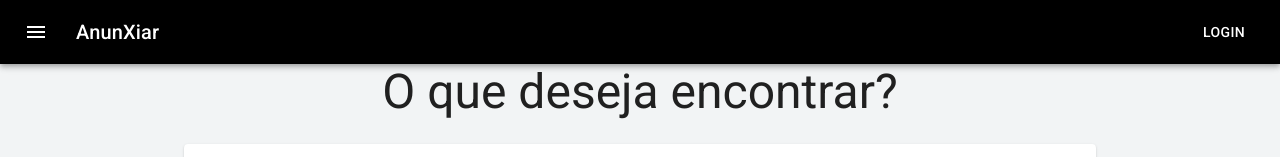
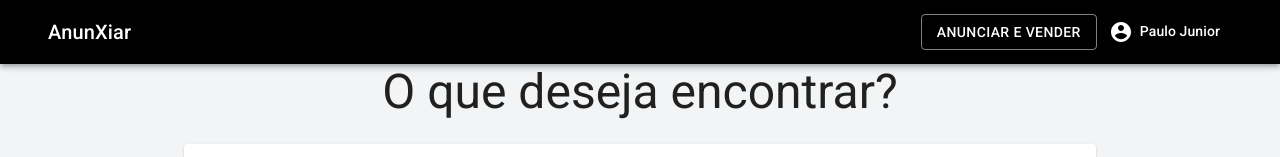
Before and after one commit to paulojrc52/anunxiar, a Next.js app: page / in a window 1280 px wide. Shown: the top 157 px of the page. Built offline with nearby package versions, Linux system fonts and the light colour scheme.

Commit message:
Header - Container + menu user

```diff
--- a/src/components/Header.js
+++ b/src/components/Header.js
@@ -1,5 +1,13 @@
-import React from 'react'
-import { makeStyles } from '@material-ui/core'
+import React, { useState } from 'react'
+import {
+  Avatar,
+  Container,
+  Divider,
+  makeStyles,
+  Menu,
+  MenuItem
+} from '@material-ui/core'
+
 import {
   AppBar,
   Toolbar,
@@ -8,7 +16,9 @@ import {
 } from '@material-ui/core'
 
 import IconButton from '@material-ui/core/IconButton'
-import MenuIcon from '@material-ui/icons/Menu'
+
+import Link from 'next/link'
+import { AccountCircle } from '@material-ui/icons'
 
 const useStyles = makeStyles((theme) => ({
   root: {
@@ -20,25 +30,67 @@ const useStyles = makeStyles((theme) => ({
   title: {
     flexGrow: 1,
   },
+  userName: {
+    marginLeft: '7px',
+  },
+  divider: {
+    margin: '8px 0'
+  }
 }))
 
 function ButtonAppBar() {
   const classes = useStyles()
+  const [ anchorUserMenu, setAnchorUserMenu ] = useState(false)
+
+  const openUserMenu = Boolean(anchorUserMenu)
 
   return (
-    <div className={classes.root}>
+    <>
       <AppBar position='static'>
-        <Toolbar>
-          <IconButton edge='start' className={classes.menuButton} color='inherit' aria-label='menu'>
-            <MenuIcon />
-          </IconButton>
-          <Typography variant='h6' className={classes.title}>
-            AnunXiar
-          </Typography>
-          <Button color='inherit'>Login</Button>
-        </Toolbar>
+        <Container maxWidth='lg'>
+          <Toolbar>
+            <Typography variant='h6' className={classes.title}>
+              AnunXiar
+            </Typography>
+            <Link href='/user/publish' passHref legacyBehavior>
+              <Button color='secondary' variant='outlined'>
+                Anunciar e vender
+              </Button>
+            </Link>
+
+            <IconButton color='secondary' onClick={(event) => setAnchorUserMenu(event.currentTarget)}>
+              {
+                true === false
+                ? <Avatar src='' />
+                : <AccountCircle />
+              }
+              <Typography variant='subtitle2' color='secondary' className={classes.userName}>
+                Paulo Junior
+              </Typography>
+            </IconButton>
+
+            <Menu
+              anchorEl={anchorUserMenu}
+              open={openUserMenu}
+              onClose={() => setAnchorUserMenu(null)}
+              anchorOrigin={{
+                vertical:'top',
+                horizontal:'right'
+              }}
+            >
+              <Link href='/user/dashboard' passHref legacyBehavior>
+                <MenuItem>Meus anúncios</MenuItem>
+              </Link>
+              <Link href='/user/publish' passHref legacyBehavior>
+                <MenuItem>Publicar novo anúncio</MenuItem>
+              </Link>
+              <Divider className={classes.divider}/>
+              <MenuItem>Sair</MenuItem>
+            </Menu>
+          </Toolbar>
+        </Container>
       </AppBar>
-    </div>
+    </>
   )
 }
 
```
